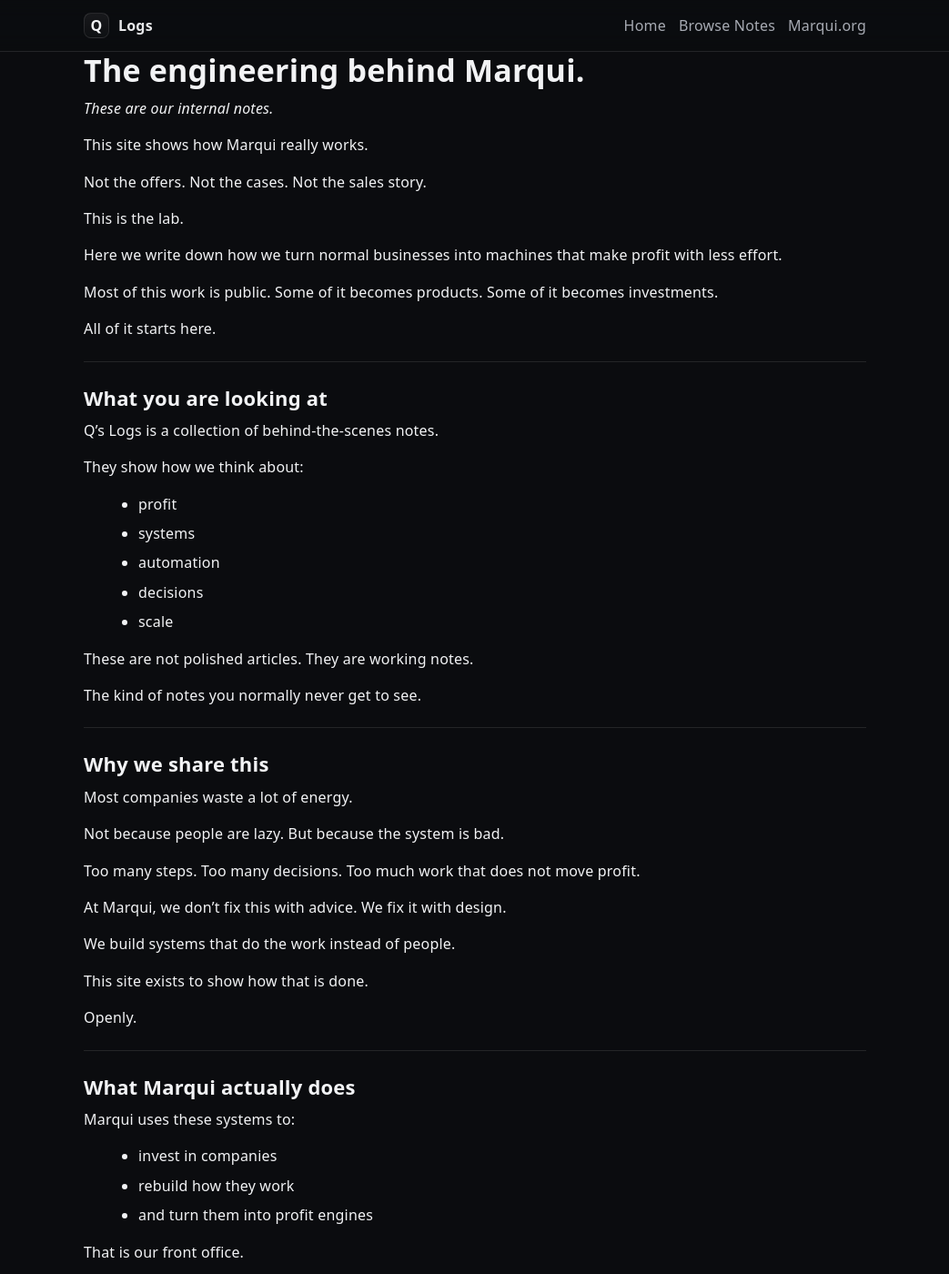
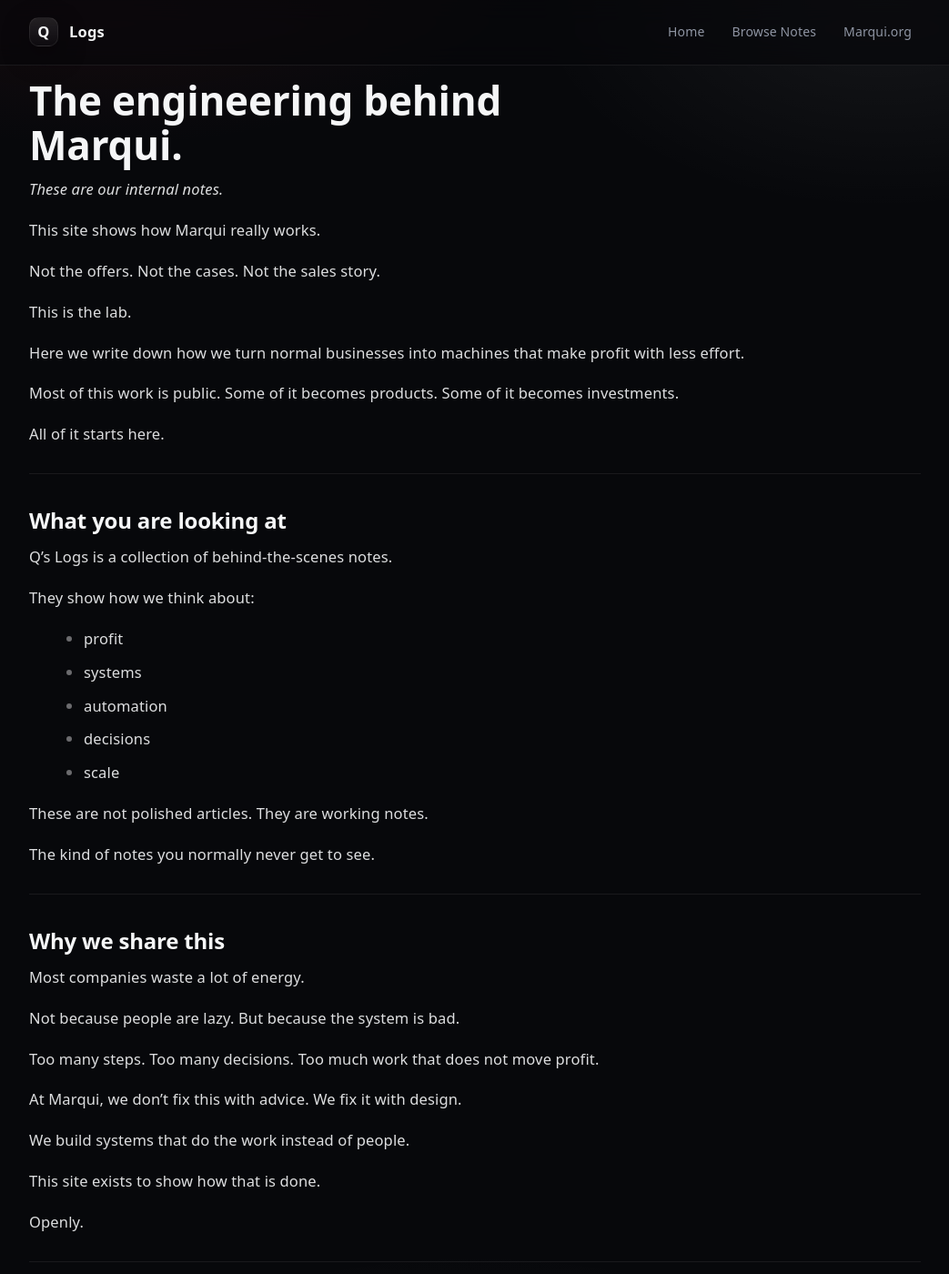
Before and after one commit to Marqui-be/blog, a Jekyll site: the page built from index.md, in a window 1280 px wide and 1400 px high. Shown: the whole window at 91% size, without its empty margins (118-1161 px from the left). Built offline with Jekyll 4.4.1, drawn with Linux system fonts in a browser that asks for light colours.

Commit message:
Update site.css

```diff
--- a/assets/css/site.css
+++ b/assets/css/site.css
@@ -1,191 +1,342 @@
 :root{
-  --bg:#0b0c0f;
-  --fg:#f2f3f5;
-  --muted:#a7abb3;
-  --line:rgba(255,255,255,.10);
-  --card:rgba(255,255,255,.04);
-  --accent:#7a1f2b; /* bordeaux-achtig, subtiel */
-  --max: 860px;
+  /* Marqui-aligned dark system */
+  --bg: #07080b;
+  --bg2:#0b0c11;
+  --fg:#f5f6f7;
+  --muted:#b6bbc6;
+  --muted2:#8f95a3;
+
+  --line: rgba(255,255,255,.10);
+  --line2: rgba(255,255,255,.07);
+
+  --card: rgba(255,255,255,.05);
+  --card2: rgba(255,255,255,.07);
+
+  --accent: #7a1f2b;      /* Marqui bordeaux */
+  --accentSoft: rgba(122,31,43,.18);
+
+  --shadow: 0 22px 70px rgba(0,0,0,.55);
+  --shadow2: 0 10px 30px rgba(0,0,0,.40);
+
+  --radius: 18px;
+  --max: 980px;
+
+  --sans: ui-sans-serif, system-ui, -apple-system, Segoe UI, Roboto, Helvetica, Arial;
+  --mono: ui-monospace, SFMono-Regular, Menlo, Monaco, Consolas, "Liberation Mono", monospace;
 }
 
 *{ box-sizing:border-box; }
 html,body{ height:100%; }
 body{
   margin:0;
-  background:var(--bg);
   color:var(--fg);
-  font: 16px/1.65 ui-sans-serif, system-ui, -apple-system, Segoe UI, Roboto, Helvetica, Arial;
-  letter-spacing: .2px;
+  font: 16.5px/1.75 var(--sans);
+  letter-spacing:.15px;
+  -webkit-font-smoothing: antialiased;
+  -moz-osx-font-smoothing: grayscale;
+
+  /* Marqui-like premium background */
+  background:
+    radial-gradient(900px 500px at 18% -10%, rgba(122,31,43,.22), transparent 60%),
+    radial-gradient(700px 420px at 85% 0%, rgba(255,255,255,.06), transparent 55%),
+    radial-gradient(900px 520px at 50% 120%, rgba(255,255,255,.04), transparent 60%),
+    var(--bg);
 }
 
-a{ color:var(--fg); text-decoration:none; border-bottom:1px solid rgba(255,255,255,.18); }
-a:hover{ border-bottom-color: rgba(255,255,255,.45); }
-
+/* Layout */
 .container{
-  width:min(var(--max), calc(100% - 40px));
+  width:min(var(--max), calc(100% - 44px));
   margin:0 auto;
 }
 
+/* Links (Marqui-style: clean, underline only on hover) */
+a{
+  color:var(--fg);
+  text-decoration:none;
+}
+a:hover{
+  color: rgba(245,246,247,.92);
+  text-decoration: underline;
+  text-underline-offset: 3px;
+  text-decoration-thickness: 1px;
+}
+
+/* Header */
 .header{
   position:sticky;
   top:0;
-  backdrop-filter:saturate(140%) blur(10px);
-  background:rgba(11,12,15,.75);
-  border-bottom:1px solid var(--line);
   z-index:10;
+  background: rgba(7,8,11,.72);
+  backdrop-filter: saturate(170%) blur(14px);
+  border-bottom:1px solid var(--line2);
 }
 
 .header .container{
   display:flex;
   align-items:center;
   justify-content:space-between;
-  padding:14px 0;
+  padding: 14px 0;
 }
 
-.brand{ display:flex; align-items:center; gap:10px; border-bottom:none; }
+.brand{
+  display:flex;
+  align-items:center;
+  gap:12px;
+}
+.brand:hover{ text-decoration:none; }
+
 .brand-mark{
   display:inline-flex;
-  width:28px; height:28px;
+  width:32px; height:32px;
   align-items:center; justify-content:center;
-  border:1px solid var(--line);
-  border-radius:8px;
-  background:linear-gradient(180deg, rgba(255,255,255,.06), rgba(255,255,255,.02));
-  color:var(--fg);
-  font-weight:700;
-}
-.brand-name{ color:var(--fg); font-weight:600; opacity:.95; }
-
-.nav{ display:flex; gap:14px; }
-.nav a{ border-bottom:none; color:var(--muted); }
-.nav a:hover{ color:var(--fg); }
-
-.article{
-  margin:28px 0 36px;
-  padding:26px 22px;
-  background:var(--card);
-  border:1px solid var(--line);
-  border-radius:18px;
+  border-radius: 10px;
+  background:
+    linear-gradient(180deg, rgba(255,255,255,.10), rgba(255,255,255,.02));
+  border: 1px solid var(--line2);
+  box-shadow: var(--shadow2);
+  font-weight: 800;
+  letter-spacing: .5px;
 }
 
-.article h1:first-of-type{
-  font-size: 46px;
-  max-width: 16ch;
-}
-.article h1:first-of-type + p{
-  font-size: 18px;
-  color: rgba(242,243,245,.85);
-  max-width: 48ch;
-}
-.article > h2{
-  margin-top: 48px;
+.brand-name{
+  font-weight: 700;
+  opacity: .98;
+  letter-spacing: .2px;
 }
 
+/* Nav */
+.nav{
+  display:flex;
+  align-items:center;
+  gap: 10px;
+}
+.nav a{
+  font-size: 14px;
+  color: var(--muted2);
+  padding: 9px 10px;
+  border-radius: 12px;
+}
+.nav a:hover{
+  color: var(--fg);
+  background: rgba(255,255,255,.05);
+  text-decoration:none;
+}
 
+/* CTA button in nav (Marqui-style) */
+.nav .nav-cta{
+  color: var(--fg);
+  background: rgba(122,31,43,.22);
+  border: 1px solid rgba(122,31,43,.35);
+  padding: 9px 12px;
+}
+.nav .nav-cta:hover{
+  background: rgba(122,31,43,.28);
+  border-color: rgba(122,31,43,.45);
+}
+
+/* Optional subheader */
+.subheader{
+  border-bottom: 1px solid var(--line2);
+  background: rgba(255,255,255,.02);
+}
+.subheader-inner{
+  display:flex;
+  align-items:baseline;
+  justify-content:space-between;
+  gap: 18px;
+  padding: 14px 0;
+}
+.subheader-title{
+  font-weight: 750;
+  letter-spacing: .2px;
+}
+.subheader-desc{
+  color: var(--muted2);
+  font-size: 14px;
+}
+
+/* Content wrapper (notes will bring their own <article> cards) */
+main.container{
+  padding: 14px 0 0;
+}
+
+/* Cards / articles */
+.article{
+  margin: 26px 0 44px;
+  padding: 34px 34px;
+  border-radius: calc(var(--radius) + 6px);
+  border: 1px solid var(--line2);
+  background:
+    linear-gradient(180deg, rgba(255,255,255,.06), rgba(255,255,255,.03));
+  box-shadow: var(--shadow);
+}
+
+/* Type hierarchy */
 h1,h2,h3{
-  line-height:1.2;
-  letter-spacing:.2px;
+  line-height: 1.12;
+  letter-spacing: -.2px;
+  margin:0;
 }
-h1{ font-size: 34px; margin:0 0 8px; }
-h2{ font-size: 22px; margin:26px 0 10px; }
-h3{ font-size: 18px; margin:22px 0 8px; }
+h1{
+  font-size: 44px;
+  margin: 0 0 10px;
+  max-width: 22ch;
+}
+h2{
+  font-size: 24px;
+  margin: 38px 0 12px;
+}
+h3{
+  font-size: 18px;
+  margin: 24px 0 10px;
+  color: rgba(245,246,247,.95);
+}
 
 .meta{
-  margin:0 0 18px;
-  color:var(--muted);
-  font-size:13px;
+  margin: 0 0 22px;
+  color: var(--muted2);
+  font-size: 12px;
+  letter-spacing: .14em;
+  text-transform: uppercase;
 }
 
-p{ margin: 0 0 14px; }
-ul,ol{ margin: 0 0 14px 20px; }
-li{ margin: 6px 0; }
+/* Rhythm */
+p{ margin: 0 0 16px; color: rgba(245,246,247,.90); }
+ul,ol{ margin: 0 0 16px 20px; }
+li{ margin: 8px 0; color: rgba(245,246,247,.90); }
+ul li::marker{ color: rgba(245,246,247,.42); }
 
 hr{
   border:none;
-  border-top:1px solid var(--line);
-  margin:22px 0;
+  border-top: 1px solid var(--line2);
+  margin: 28px 0;
 }
 
-blockquote{
-  margin:18px 0;
-  padding:14px 16px;
-  border-left:3px solid var(--accent);
-  background:rgba(122,31,43,.10);
-  border-radius:10px;
-  color:rgba(242,243,245,.92);
+/* Callouts become Marqui-like feature blocks */
+.callout{
+  margin: 34px 0;
+  padding: 18px 18px 18px 18px;
+  border-radius: 20px;
+  border: 1px solid rgba(255,255,255,.10);
+  background:
+    radial-gradient(700px 240px at 12% 0%, rgba(122,31,43,.22), transparent 60%),
+    linear-gradient(180deg, rgba(255,255,255,.06), rgba(255,255,255,.03));
+  box-shadow: var(--shadow2);
+  position: relative;
+  overflow: hidden;
+}
+.callout::before{
+  content:"";
+  position:absolute;
+  left:0; top:0; bottom:0;
+  width: 5px;
+  background: linear-gradient(180deg, rgba(122,31,43,.95), rgba(122,31,43,.30));
+}
+.callout-label{
+  display:flex;
+  align-items:center;
+  gap: 10px;
+  font-size: 12px;
+  letter-spacing: .14em;
+  text-transform: uppercase;
+  color: rgba(245,246,247,.86);
+  margin-bottom: 10px;
+}
+.callout-label::after{
+  content:"";
+  height:1px;
+  flex:1;
+  background: rgba(255,255,255,.14);
+}
+.callout p{ margin: 0 0 12px; }
+
+/* Button-like link (matches marqui CTA feel) */
+.callout-link{
+  display:inline-flex;
+  align-items:center;
+  gap: 10px;
+  margin-top: 10px;
+  padding: 10px 12px;
+  border-radius: 14px;
+  background: rgba(122,31,43,.22);
+  border: 1px solid rgba(122,31,43,.35);
+  color: var(--fg);
+  font-weight: 700;
+  text-decoration:none;
+}
+.callout-link:hover{
+  background: rgba(122,31,43,.28);
+  border-color: rgba(122,31,43,.45);
+  text-decoration:none;
 }
 
-code{
-  font-family: ui-monospace, SFMono-Regular, Menlo, Monaco, Consolas, "Liberation Mono", monospace;
-  font-size: .95em;
-  background: rgba(255,255,255,.07);
-  padding: 2px 6px;
-  border-radius: 8px;
-  border:1px solid rgba(255,255,255,.10);
+/* Quotes */
+blockquote{
+  margin: 22px 0;
+  padding: 16px 18px;
+  border-radius: 16px;
+  background: rgba(255,255,255,.04);
+  border: 1px solid var(--line2);
+  border-left: 5px solid rgba(122,31,43,.70);
+  color: rgba(245,246,247,.90);
 }
 
+/* Code */
+code{
+  font-family: var(--mono);
+  font-size: .95em;
+  background: rgba(255,255,255,.06);
+  padding: 2px 6px;
+  border-radius: 10px;
+  border:1px solid rgba(255,255,255,.08);
+}
 pre{
-  background: rgba(255,255,255,.06);
-  border:1px solid rgba(255,255,255,.10);
-  border-radius:14px;
-  padding:14px 14px;
+  background: rgba(255,255,255,.05);
+  border:1px solid rgba(255,255,255,.08);
+  border-radius: 16px;
+  padding: 16px;
   overflow:auto;
+  box-shadow: inset 0 1px 0 rgba(255,255,255,.04);
 }
-
 pre code{
   background:none;
   border:none;
   padding:0;
 }
 
+/* Images */
 img{
   max-width:100%;
-  border-radius:14px;
-  border:1px solid var(--line);
+  border-radius: 20px;
+  border:1px solid rgba(255,255,255,.10);
   background:#000;
+  box-shadow: var(--shadow2);
 }
 
+/* Footer */
 .footer{
-  margin: 0 0 40px;
-  color:var(--muted);
-  font-size:13px;
-  opacity:.9;
+  margin: 0 0 44px;
+  color: var(--muted2);
+  font-size: 13px;
+  opacity: .92;
 }
 .footer-inner{
   display:flex;
   gap:10px;
   align-items:center;
   justify-content:center;
+  flex-wrap: wrap;
 }
-.dot{ opacity:.5; }
+.dot{ opacity:.45; }
 
+.footer a{ color: var(--muted2); }
+.footer a:hover{ color: var(--fg); }
 
-.callout{
-  margin: 36px 0;
-  padding: 22px 0 22px 22px;
-  border-left: 3px solid var(--accent);
+/* Mobile */
+@media (max-width: 720px){
+  .article{ padding: 26px 20px; }
+  h1{ font-size: 34px; max-width: 22ch; }
+  .nav{ gap:6px; }
+  .nav a{ padding: 9px 9px; }
+  .subheader-inner{ flex-direction:column; align-items:flex-start; }
 }
-
-.callout-label{
-  display: block;
-  font-size: 12px;
-  letter-spacing: .12em;
-  text-transform: uppercase;
-  color: var(--muted);
-  margin-bottom: 8px;
-}
-
-.callout p{
-  margin: 0 0 12px;
-}
-
-.callout-link{
-  display: inline-block;
-  margin-top: 8px;
-  font-weight: 500;
-  border-bottom: none;
-  color: var(--fg);
-}
-
-.callout-link:hover{
-  text-decoration: underline;
-}
```
